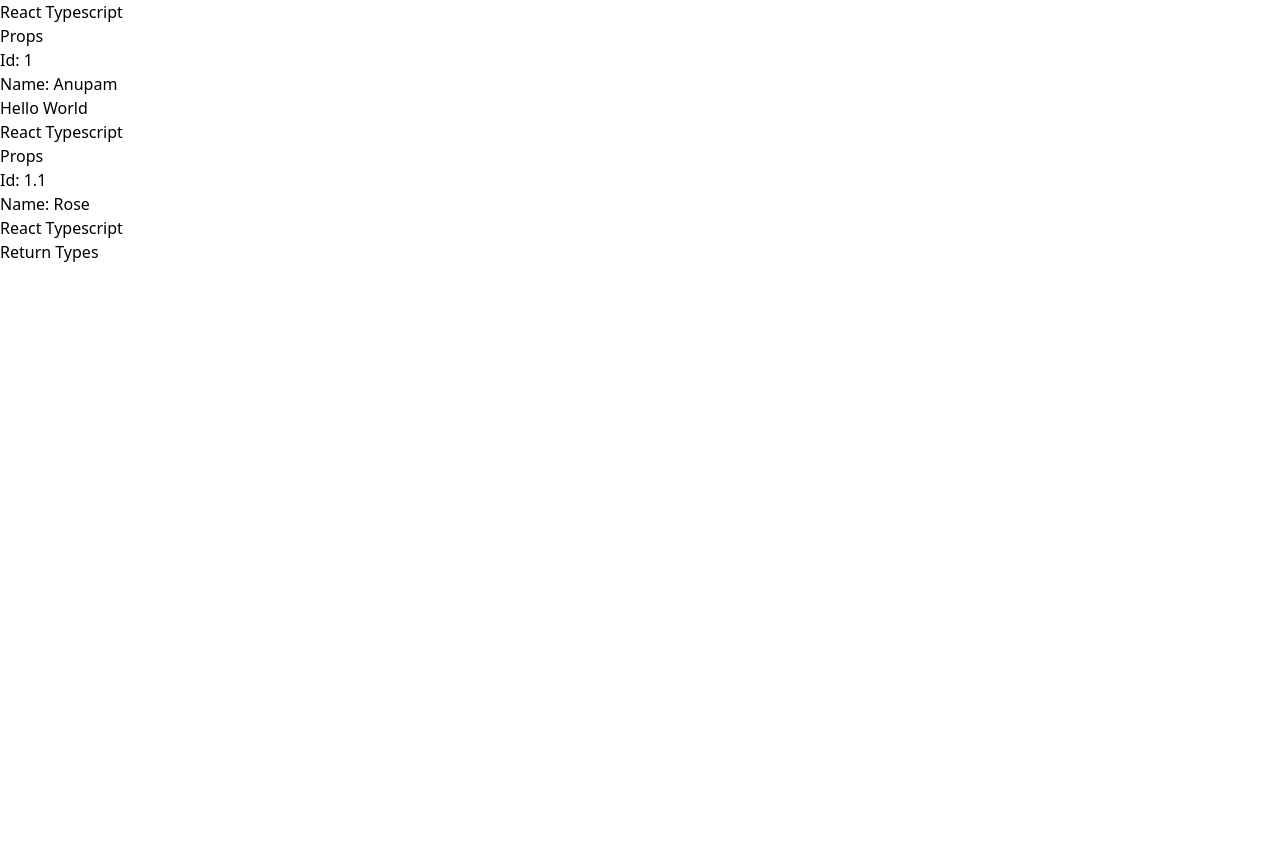
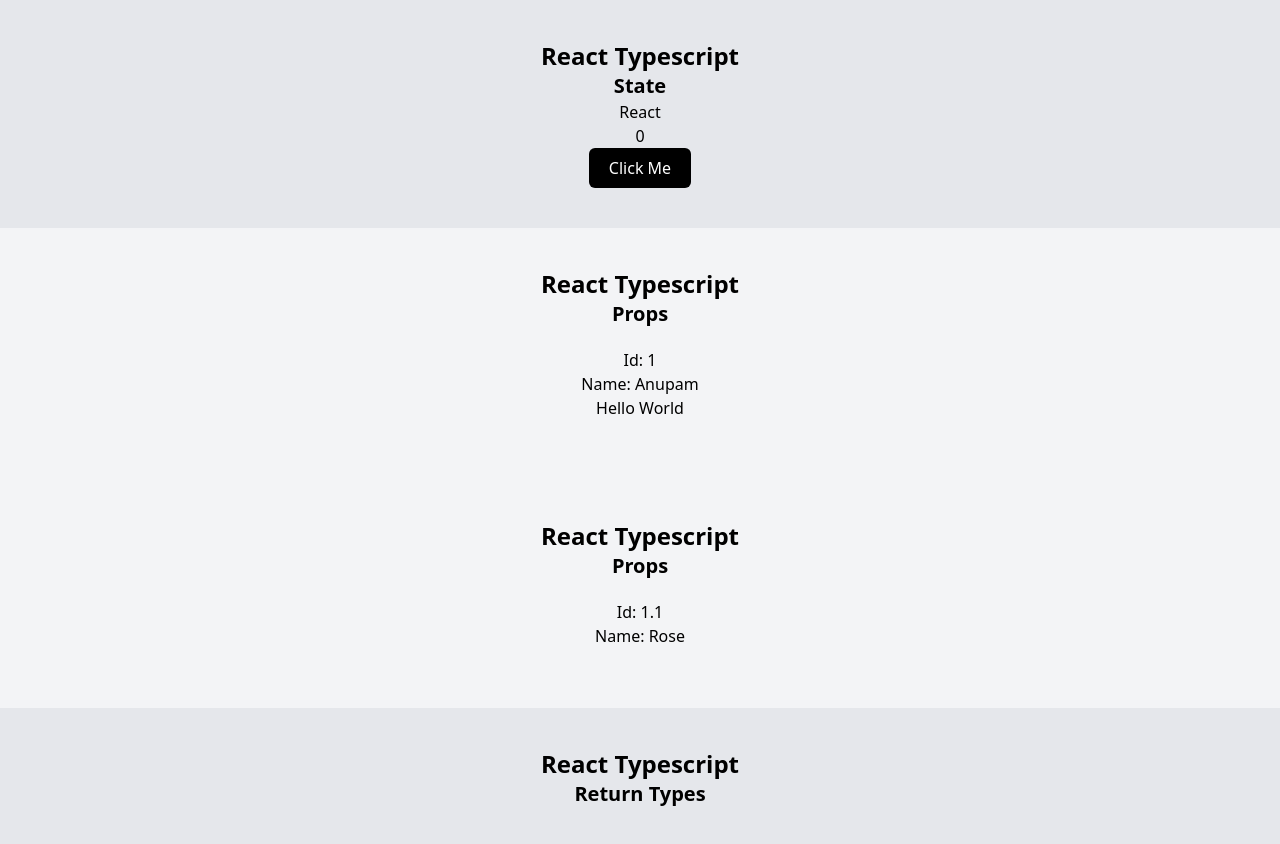
Before and after one commit to AnupamPoudel1/React-Typescript, a React (Vite) app: page / in a window 1280 px wide. Shown: the top 844 px of the page. Before the commit the page ends 800 px from the top, so only its background shows below. Built offline with nearby package versions, Linux system fonts and the light colour scheme.

Commit message:
State in Typescript

```diff
--- a/src/App.tsx
+++ b/src/App.tsx
@@ -1,10 +1,13 @@
 import FirstComponent from './learnings/01-returns';
 import SecondComponent from './learnings/02-props';
+import ThirdComponent from './learnings/03-state';
 
 function App() {
 
   return (
     <>
+      <ThirdComponent />
+
       {/* We cannot directly write these children components in Typescrpt */}
       {/* We have to first define the children as ReactNode Props */}
       <SecondComponent name='Anupam' id={1}>
--- a/src/learnings/01-returns/index.tsx
+++ b/src/learnings/01-returns/index.tsx
@@ -2,9 +2,9 @@
 const index = (): JSX.Element | string | null => {
 
     return (
-        <div>
-            <h1>React Typescript</h1>
-            <p>Return Types</p>
+        <div className='flex flex-col justify-center items-center bg-gray-200 p-10'>
+            <h1 className="font-bold text-2xl">React Typescript</h1>
+            <p className="font-bold text-xl">Return Types</p>
         </div>
     )
 
--- a/src/learnings/02-props/index.tsx
+++ b/src/learnings/02-props/index.tsx
@@ -19,10 +19,10 @@ const index = (props: ComponentProps): JSX.Element => {
     // We can also do ({name, id}: ComponentProps)
     // Either to destructure the props or not is entirely our choice
     return (
-        <div>
-            <h1>React Typescript</h1>
-            <p>Props</p>
-            <div>
+        <div className='flex flex-col justify-center items-center bg-gray-100 p-10'>
+            <h1 className="font-bold text-2xl">React Typescript</h1>
+            <p className="font-bold text-xl">Props</p>
+            <div className="flex flex-col justify-center items-center p-5">
                 <p>Id: {props.id}</p>
                 <p>Name: {props.name}</p>
                 {props.children}
--- /dev/null
+++ b/src/learnings/03-state/index.tsx
@@ -0,0 +1,60 @@
+import { useState } from "react"
+
+type Link = {
+    id: number,
+    url: string,
+    text: string
+}
+
+const NavList: Link[] = [
+    {
+        id: 1,
+        url: 'home',
+        text: 'Home'
+    },
+    {
+        id: 2,
+        url: 'about',
+        text: 'About'
+    },
+    {
+        id: 3,
+        url: 'skills',
+        text: 'Skills'
+    }
+]
+
+const index = () => {
+
+    const [text, setText] = useState<string>('React');
+    const [number, setNumber] = useState<number>(0);
+    const [list, setList] = useState<string[]>([]);
+    const [links, setLinks] = useState<Link[]>(NavList);
+
+    return (
+        <div className='flex flex-col justify-center items-center bg-gray-200 p-10'>
+            <h1 className='font-bold text-2xl'>React Typescript</h1>
+            <p className='font-bold text-xl'>State</p>
+            <div className='flex flex-col justify-center items-center'>
+                <div className="flex flex-col justify-center items-center">
+                    <p>{text}</p>
+                    <p>{number}</p>
+                    <p>{list}</p>
+                </div>
+                <button
+                    className='px-5 py-2 bg-black text-white rounded-md'
+                    onClick={() => {
+                        setText('React + TypeScript');
+                        setNumber(number + 1);
+                        setList(['Anupam', 'Rose']);
+                        setLinks([...links, { id: 4, url: 'contact', text: 'Contact' }]);
+                    }}
+                >
+                    Click Me
+                </button>
+            </div>
+        </div>
+    )
+}
+
+export default index
```
